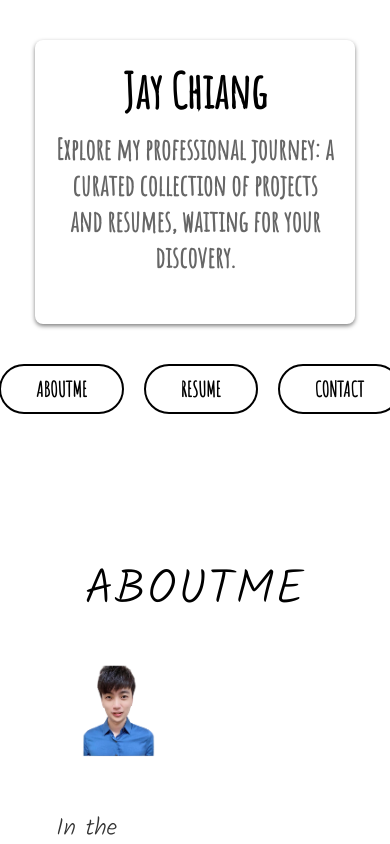
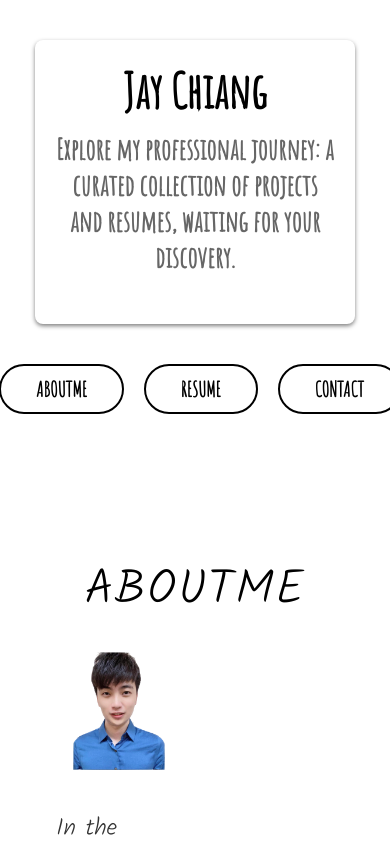
Before and after one commit to JayChiang17/portfolio, a React (Create React App) app: page / in a window 390 px wide. Shown: the top 844 px of the page. Built offline with nearby package versions, Linux system fonts and the light colour scheme.

Commit message:
update infro-container size

```diff
--- a/src/style/Homepages.css
+++ b/src/style/Homepages.css
@@ -61,6 +61,7 @@ h1 {
     /* 在小屏幕上保持图片大小适中 */
     max-width: 300px; /* 或根据需要调整 */
     margin: 0 auto; /* 居中显示 */
+    transform: scale(1.3); /* 根据需要调整放大比例 */
   }
 }
 
```
